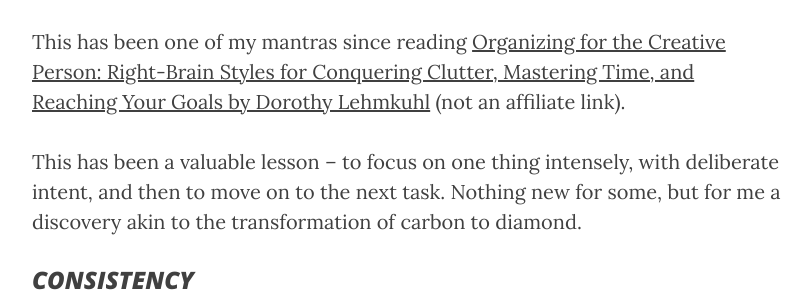
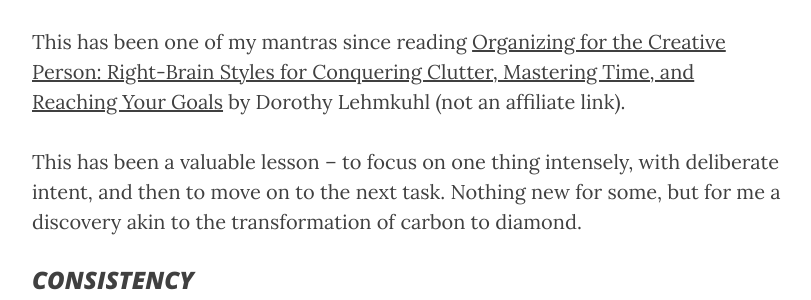
Before and after one commit to stanclarke-jr/stanclarke-jr.github.io, a Jekyll site: the page built from _posts/2017-01-15-2017-looking-ahead.md, in a window 1280 px wide. Shown: the part 1002-1302 px from the top of the page, without its empty margins (233-1044 px from the left). Built offline with Jekyll 4.4.1, drawn with Linux system fonts in a browser that asks for light colours; nearby versions of some CDN libraries; our own code applies the rules of GitHub Pages for plain Markdown files.

Commit message:
minor edit

```diff
--- a/_posts/2017-01-15-2017-looking-ahead.md
+++ b/_posts/2017-01-15-2017-looking-ahead.md
@@ -22,7 +22,7 @@ Multitasking is <a href="http://apa.org/research/action/multitask.aspx" target="
 
 **F**ollow **O**ne **C**ourse **U**ntil **S**uccessful
 
-This has been one of my mantras since reading <a href="https://www.amazon.com/Organizing-Creative-Person-Right-Brain-Conquering/dp/0517881640/ref=la_B000AR9DUG_1_1?s=books&ie=UTF8&qid=1484261866&sr=1-1" target="_blank">Organizing for the Creative Person: Right-Brain Styles for Conquering Clutter, Mastering Time, and Reaching Your Goals by Dorothy Lehmkuhl</a> (not an affiliate link).
+This has been one of my mantras since reading <a href="https://www.amazon.com/Organizing-Creative-Person-Right-Brain-Conquering/dp/0517881640/ref=la_B000AR9DUG_1_1?s=books&ie=UTF8&qid=1484261866&sr=1-1" target="_blank">Organizing for the Creative Person: Right-Brain Styles for Conquering Clutter, Mastering Time, and Reaching Your Goals</a> by Dorothy Lehmkuhl (not an affiliate link).
 
 This has been a valuable lesson -- to focus on one thing intensely, with deliberate intent, and then to move on to the next task. Nothing new for some, but for me a discovery akin to the transformation of carbon to diamond.
 
```
